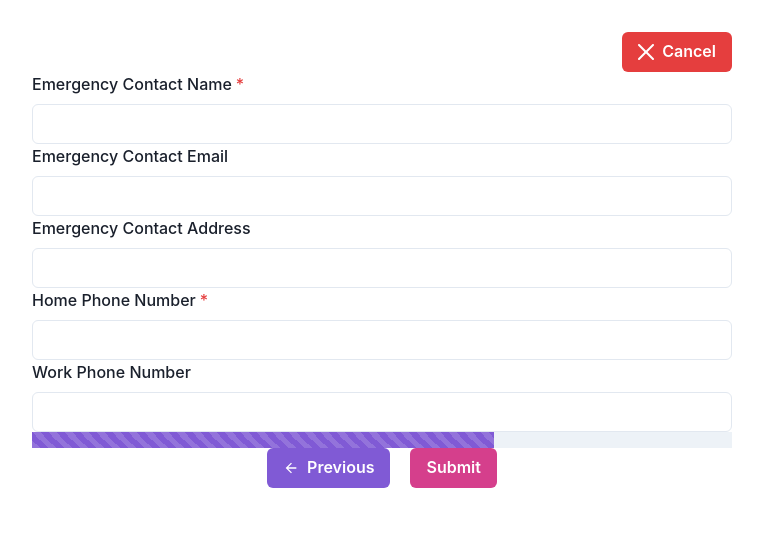
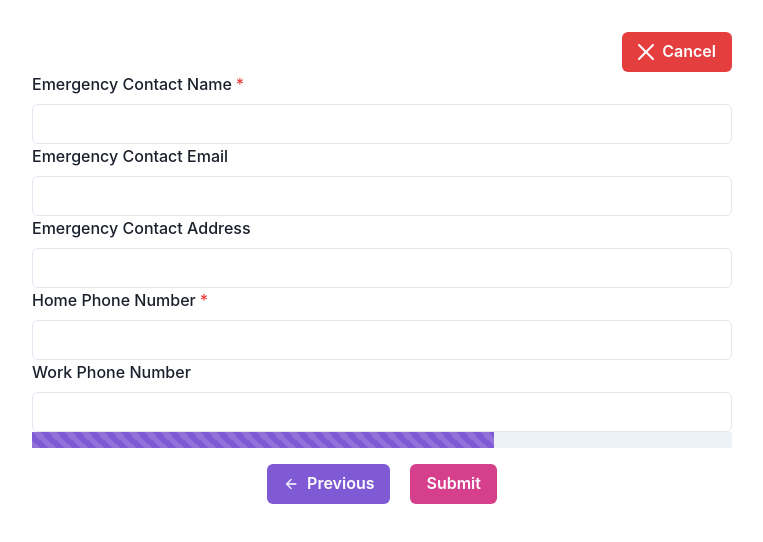
Before and after one commit to MadelynRaymond/volunteer-management-system, a React (Vite) app in the folder app/: page /CreateVolunteer/3 in a window 1280 px wide. Shown: the top 542 px of the page, without its empty margins (258-1021 px from the left). Built offline with nearby package versions, Linux system fonts and the light colour scheme.

Commit message:
Changed margins on Emergency contact form

```diff
--- a/app/src/components/EmergencyContactForm.tsx
+++ b/app/src/components/EmergencyContactForm.tsx
@@ -165,7 +165,7 @@
 
         <Progress hasStripe value={66} size="lg" colorScheme="purple" />
 
-        <Flex mt={"Irem"} gap="5" justifyContent="center">
+        <Flex mt={"1rem"} gap="5" justifyContent="center">
           <Button
             onClick={previous}
             leftIcon={<ArrowBackIcon />}
```
